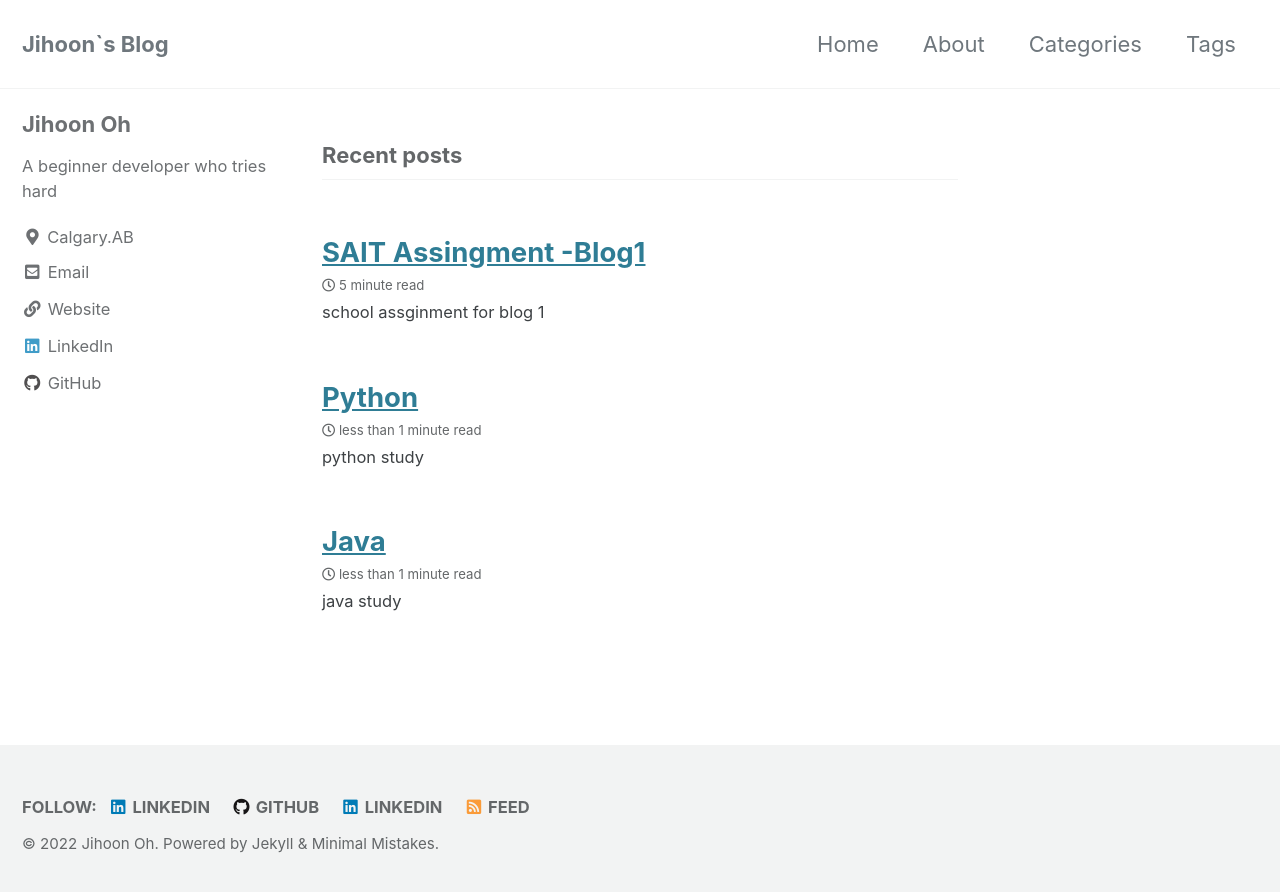
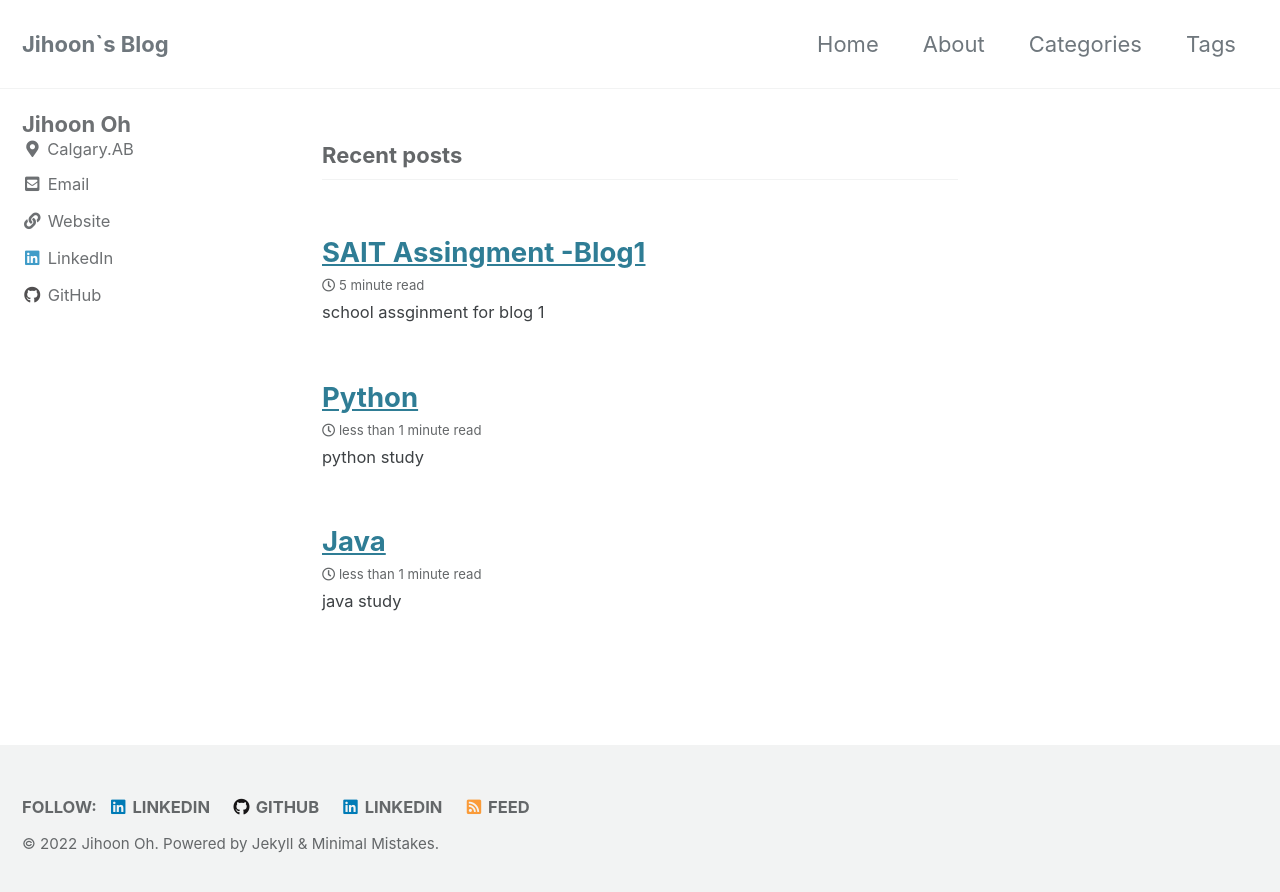
Before and after one commit to jihoon0324/jihoon0324.github.io, a Jekyll site: the page built from index.html, in a window 1280 px wide. Shown: the top 892 px of the page. Built offline with Jekyll 4.4.1, drawn with Linux system fonts in a browser that asks for light colours; cached includes are drawn as plain includes; the list of posts is cut into pages by our own code.

Commit message:
Update _config.yml

```diff
--- a/_config.yml
+++ b/_config.yml
@@ -104,7 +104,7 @@ analytics:
 author:
   name             : "Jihoon Oh"
   avatar           : # path of avatar image, e.g. "/assets/images/bio-photo.jpg"
-  bio              : "A beginner developer who tries hard"
+  bio              : # ""
   location         : "Calgary.AB"
   email            :
   links:
```
